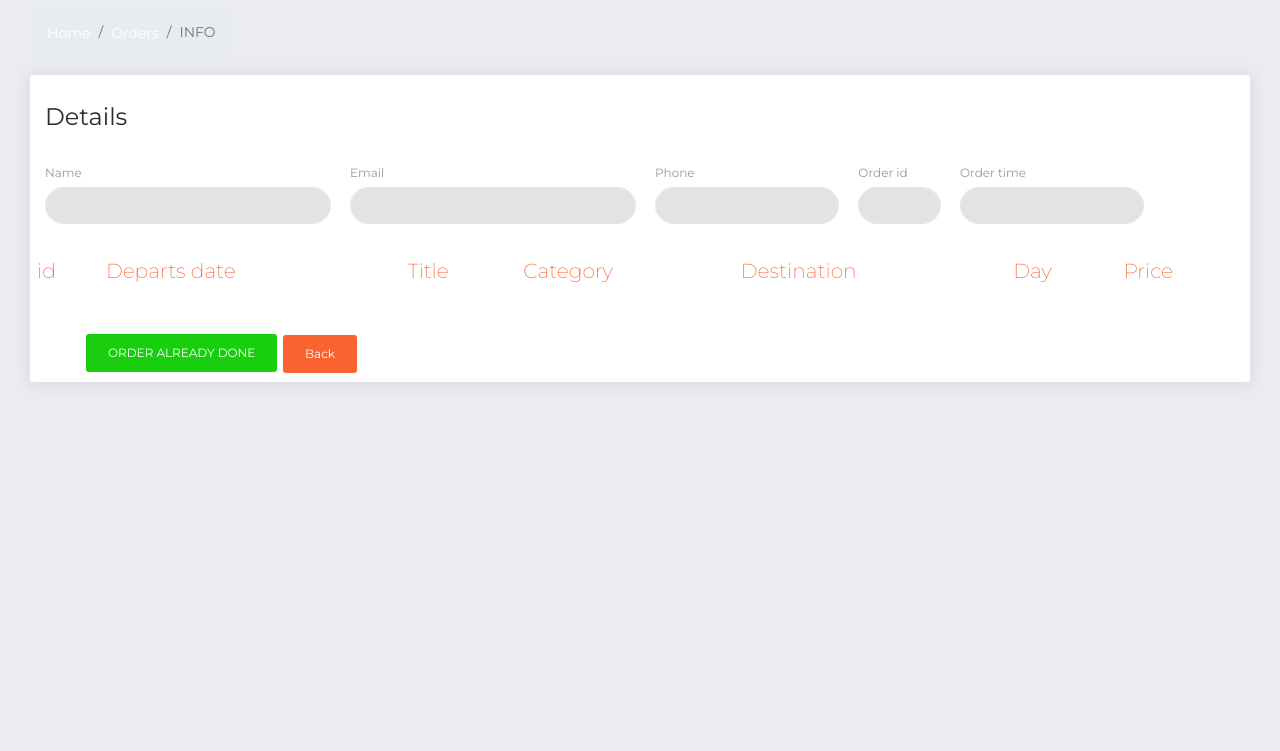
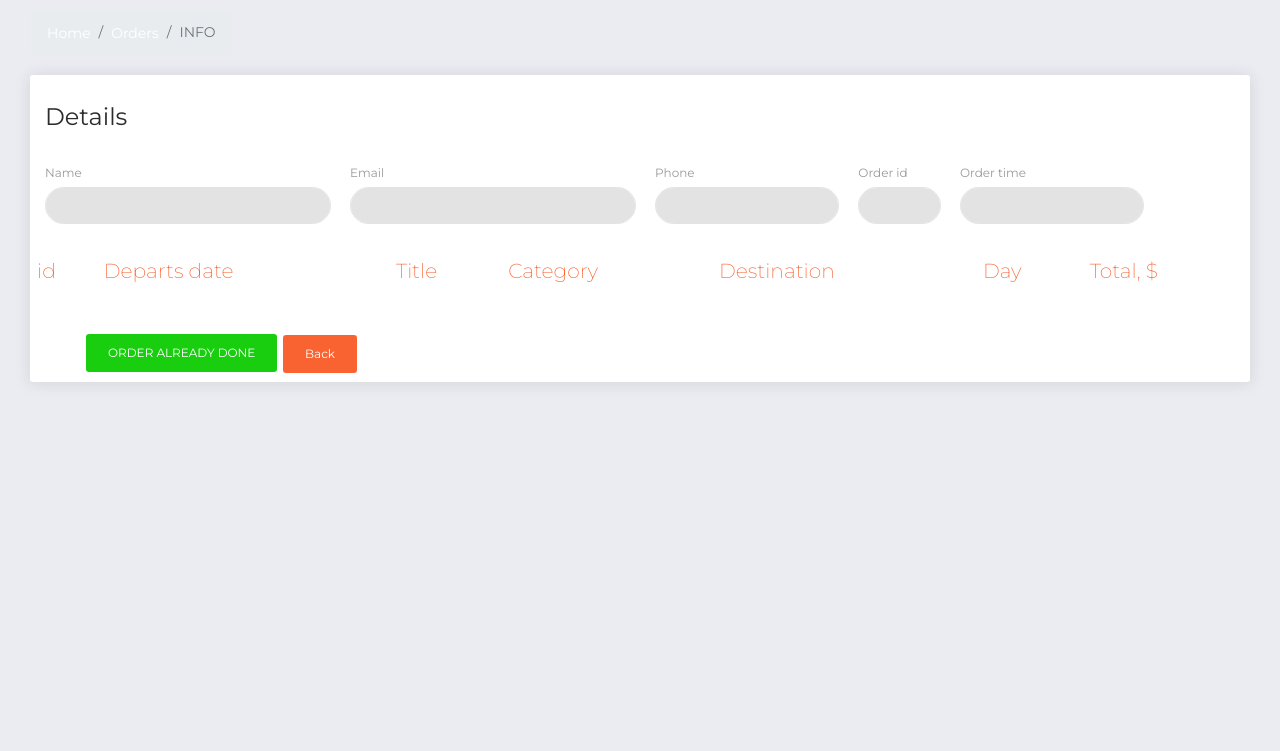
Before and after one commit to yuliia-shl/True-Luxury-Ocean-Cruising, a PHP site: page /admin/modules/orders/details.php in a window 1280 px wide. Shown: the top 751 px of the page. Run offline with PHP 8.4, Linux system fonts and the light colour scheme; data that the repository does not hold is empty; some libraries are stand-ins or nearby versions.

Commit message:
changed Total

```diff
--- a/admin/modules/orders/details.php
+++ b/admin/modules/orders/details.php
@@ -93,7 +93,7 @@ if (isset($_GET['id'])) {
 		                      <th>Category</th>
                    			  <th>Destination</th>
 		                      <th>Day</th>
-                    		  <th>Price</th>
+                    		  <th>Total, $</th>
 		                    </thead>
 		                    <?php
 		                    // Если масив заказа существует
```
